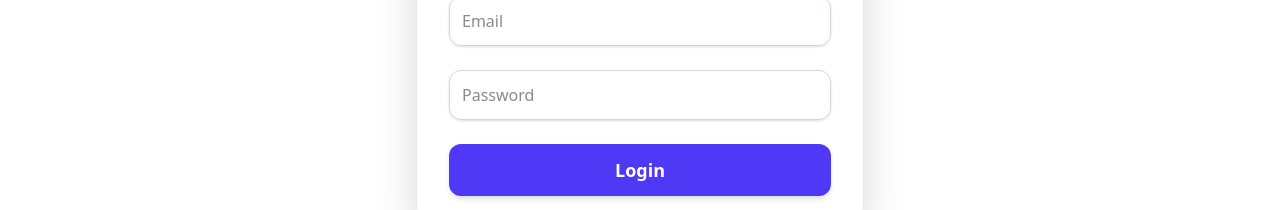
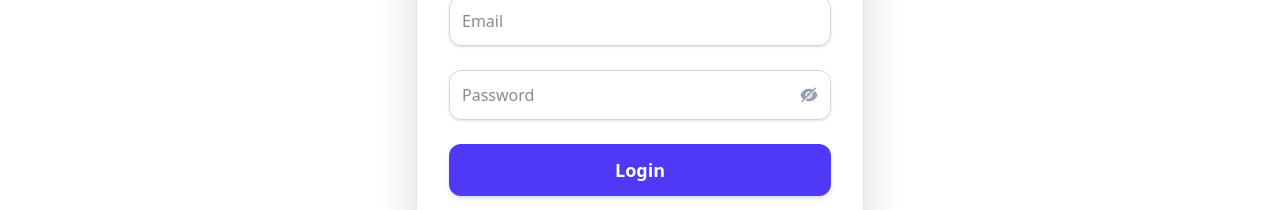
Before and after one commit to shanto522/productify, a Next.js app: page /login in a window 1280 px wide. Shown: the part 422-632 px from the top of the page. Built offline with nearby package versions, Linux system fonts and the light colour scheme.

Commit message:
password hide show icon added

```diff
--- a/src/components/auth/LoginForm.jsx
+++ b/src/components/auth/LoginForm.jsx
@@ -3,14 +3,14 @@
 import { useRouter } from "next/navigation";
 import { useState } from "react";
 import toast from "react-hot-toast";
-
+import { AiFillEye, AiFillEyeInvisible } from "react-icons/ai";
 const MOCK_EMAIL = "test@example.com";
 const MOCK_PASSWORD = "123456";
 
 export default function LoginForm() {
   const router = useRouter();
   const [loading, setLoading] = useState(false);
-
+  const [showPassword, setShowPassword] = useState(false);
   const handleSubmit = (e) => {
     e.preventDefault();
     setLoading(true);
@@ -60,14 +60,26 @@ export default function LoginForm() {
           required
         />
 
-        {/* Password */}
+        {/* Password with eye icon */}
+        <div className="relative">
           <input
-          type="password"
+            type={showPassword ? "text" : "password"}
             name="password"
             placeholder="Password"
-          className="w-full border border-gray-300 p-3 rounded-xl focus:outline-none focus:ring-2 focus:ring-indigo-500 focus:border-indigo-500 transition shadow-sm hover:shadow-md"
+            className="w-full border border-gray-300 p-3 rounded-xl focus:outline-none focus:ring-2 focus:ring-indigo-500 focus:border-indigo-500 transition shadow-sm hover:shadow-md pr-12"
             required
           />
+          <span
+            className="absolute right-3 top-1/2 -translate-y-1/2 text-gray-400 cursor-pointer hover:text-indigo-600"
+            onClick={() => setShowPassword(!showPassword)}
+          >
+            {showPassword ? (
+              <AiFillEye size={20} />
+            ) : (
+              <AiFillEyeInvisible size={20} />
+            )}
+          </span>
+        </div>
 
         <button
           type="submit"
```
Lines whose indentation alone changed are shown as unchanged.
